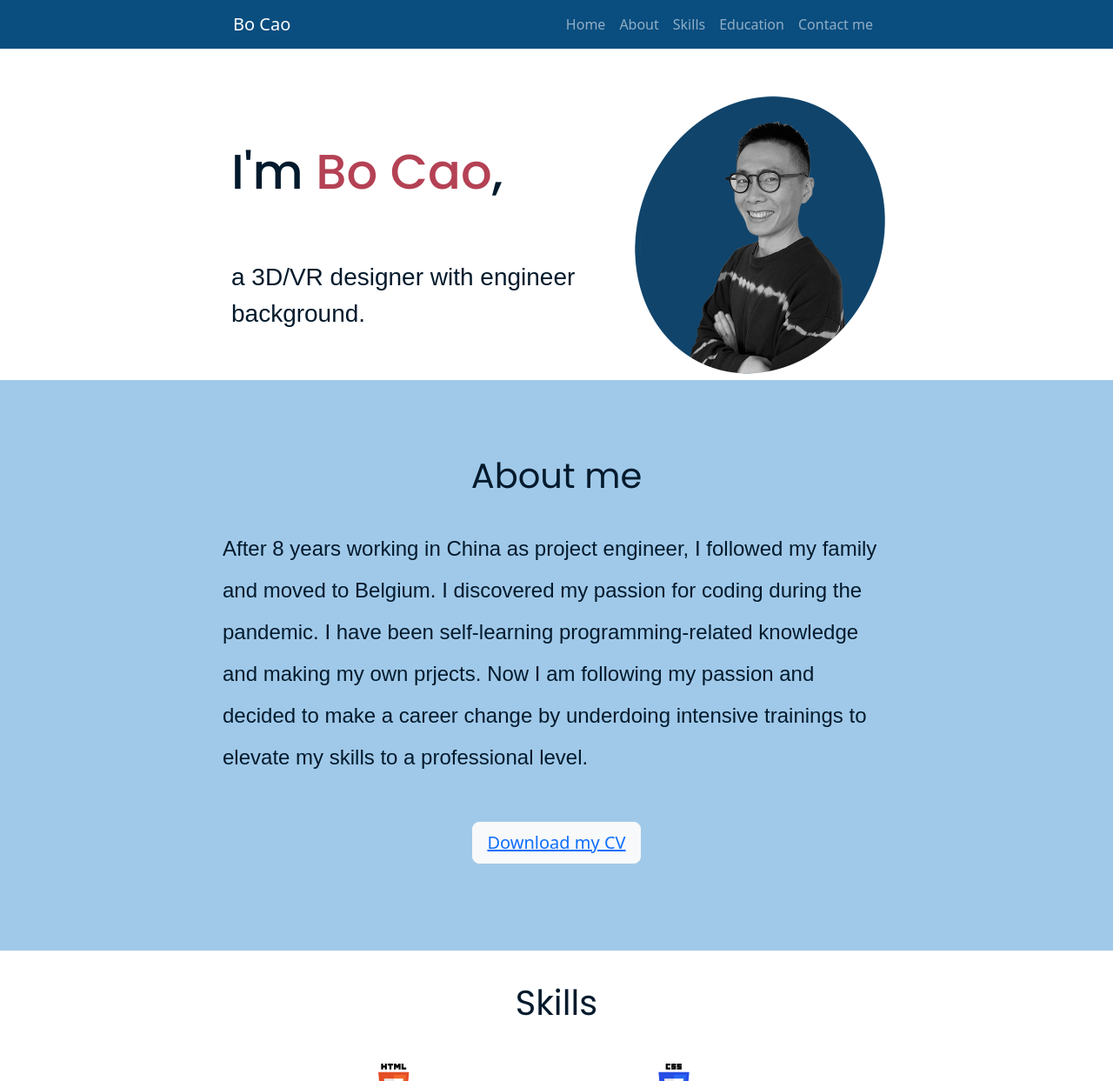
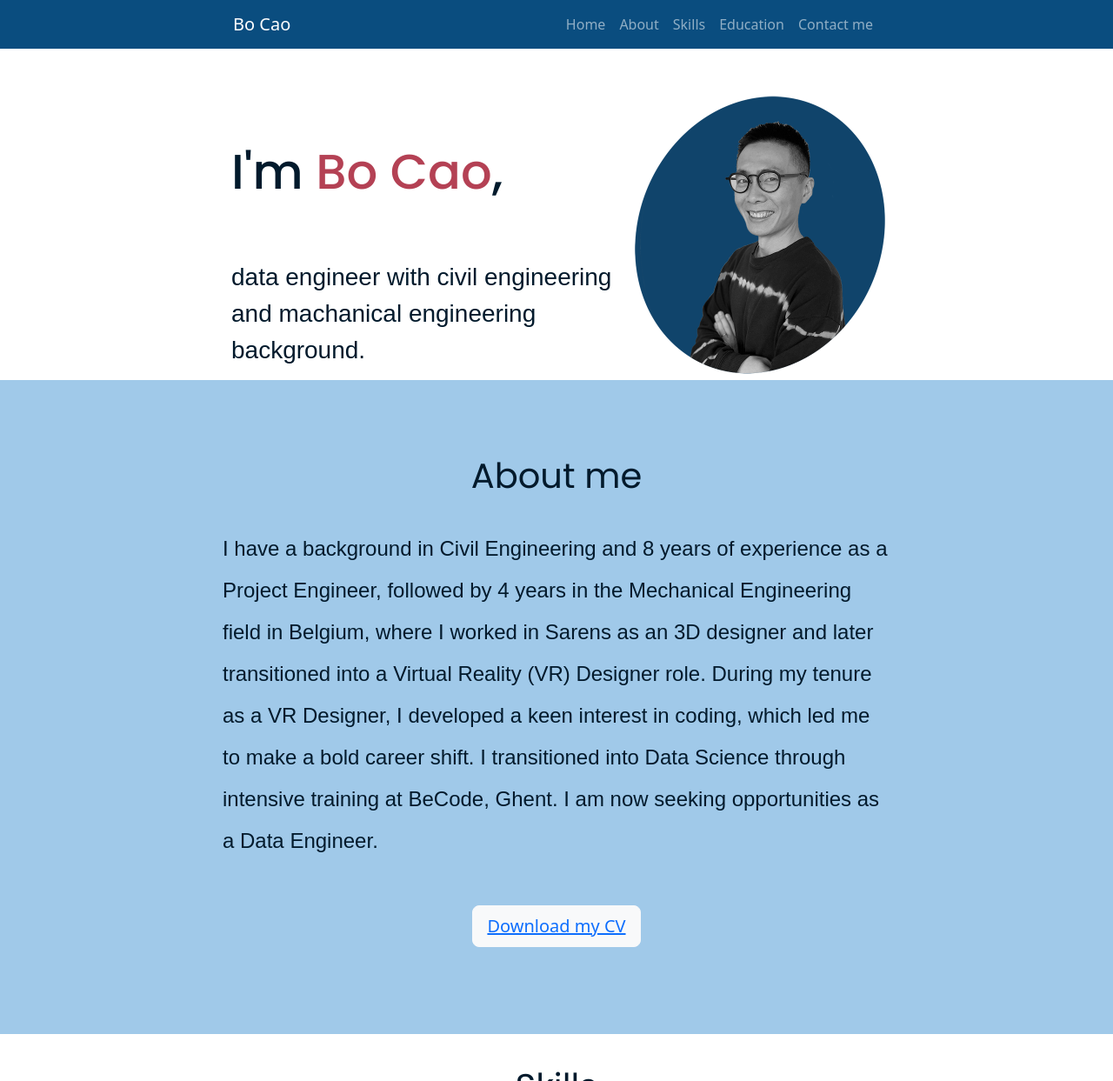
Before and after one commit to Spike815/CV, a plain HTML site: page index.html in a window 1280 px wide. Shown: the top 1243 px of the page at 87% size. Drawn offline with nearby package versions, Linux system fonts and the light colour scheme.

Commit message:
update summary

```diff
--- a/index.html
+++ b/index.html
@@ -67,7 +67,7 @@
             <div class="flex-container">
                 <div class="intro">
                     <h1 class="titleText">I'm <span id="myName">Bo Cao</span>,</h1>
-                    <h3 class="titleText">a 3D/VR designer with engineer background.</h3>
+                    <h3 class="titleText">data engineer with civil engineering and machanical engineering background.</h3>
                 </div>
                 <div class="foto">
                     <img id="myfoto" src="assets/img/profilefoto.png">
@@ -82,10 +82,7 @@
                 About me
             </div>
             <div class="sectionContent" id="aboutContent">
-                After 8 years working in China as project engineer, I followed my family and moved to Belgium. I
-                discovered my passion for coding during the pandemic. I have been self-learning programming-related
-                knowledge and making my own prjects. Now I am following my passion and decided to make a career change
-                by underdoing intensive trainings to elevate my skills to a professional level.
+                I have a background in Civil Engineering and 8 years of experience as a Project Engineer, followed by 4 years in the Mechanical Engineering field in Belgium, where I worked in Sarens as an 3D designer and later transitioned into a Virtual Reality (VR) Designer role. During my tenure as a VR Designer, I developed a keen interest in coding, which led me to make a bold career shift. I transitioned into Data Science through intensive training at BeCode, Ghent. I am now seeking opportunities as a Data Engineer.
             </div>
             <div class="cvdownload">
                 <div class="col-md-12 text-center">
```
